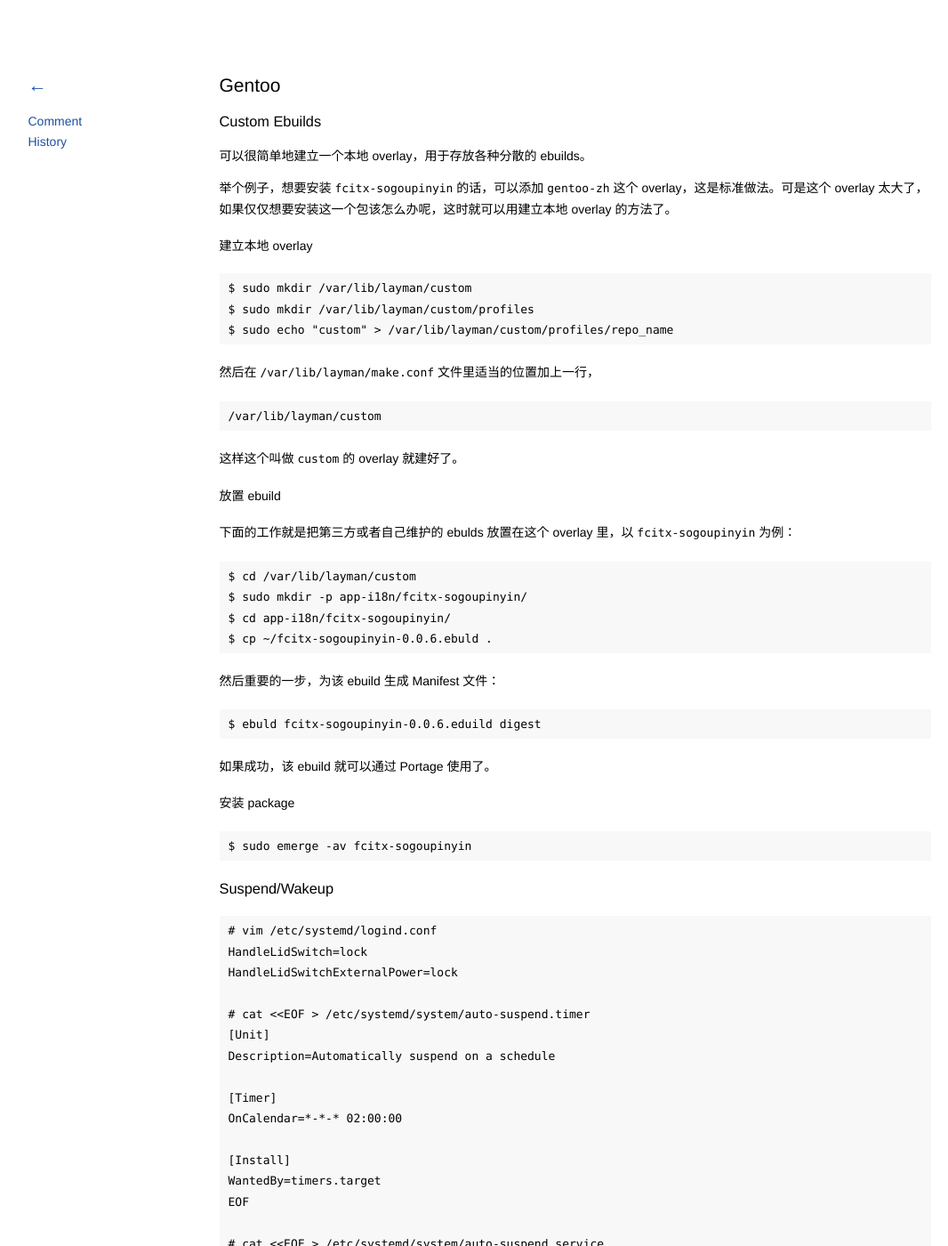
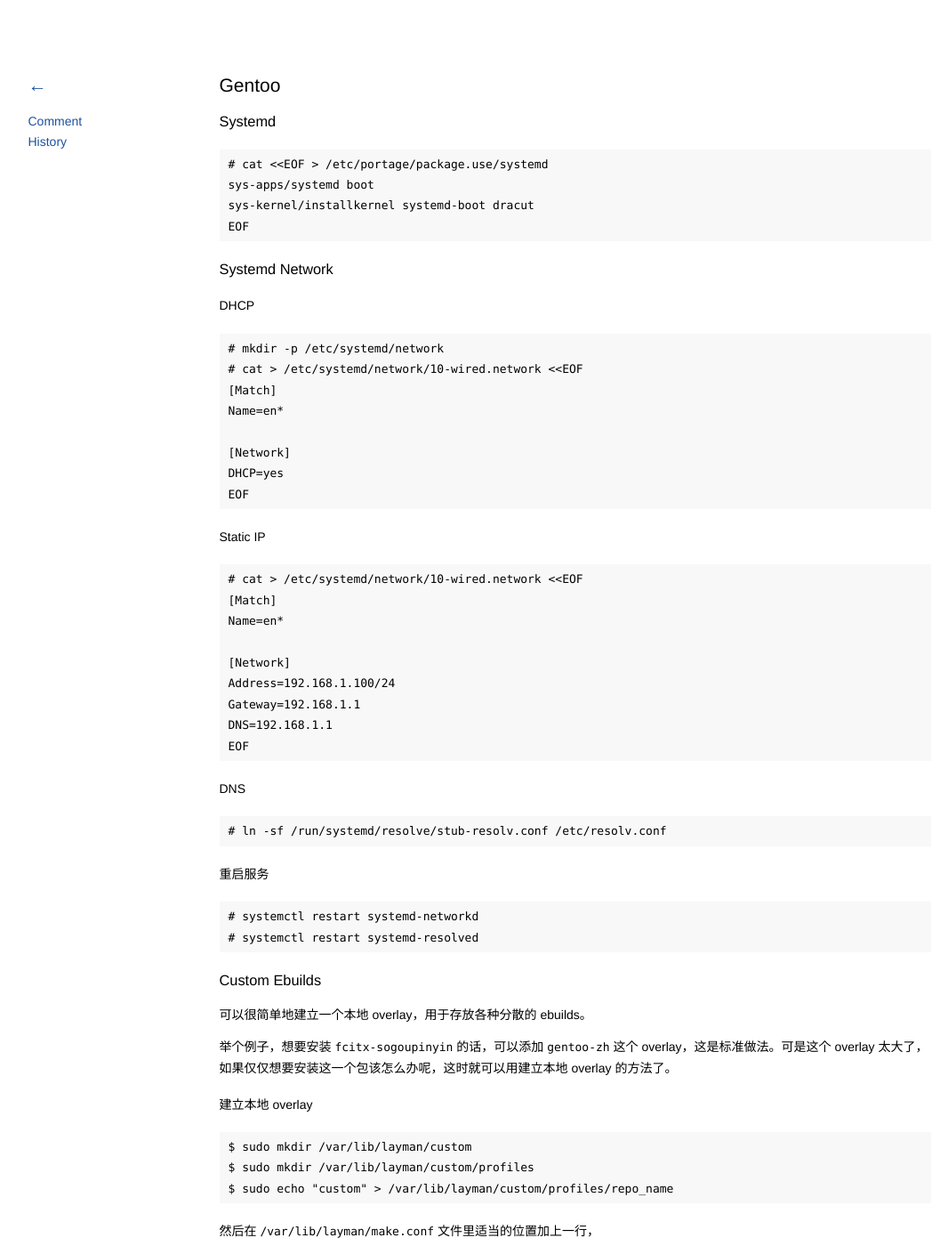
Before and after one commit to kidlj/awei, a Jekyll site: the page built from _wiki/gentoo.md, in a window 1280 px wide and 1400 px high. Shown: the whole window at 89% size, without its empty margins (101-1167 px from the left). Built offline with Jekyll 4.4.1, drawn with Linux system fonts in a browser that asks for light colours.

Commit message:
udpate gentoo wiki

```diff
--- a/_wiki/gentoo.md
+++ b/_wiki/gentoo.md
@@ -1,6 +1,47 @@
 ---
 title: Gentoo
 ---
+
+### Systemd
+
+	# cat <<EOF > /etc/portage/package.use/systemd
+	sys-apps/systemd boot
+	sys-kernel/installkernel systemd-boot dracut
+	EOF
+
+### Systemd Network
+
+#### DHCP
+
+	# mkdir -p /etc/systemd/network
+	# cat > /etc/systemd/network/10-wired.network <<EOF
+	[Match]
+	Name=en*
+
+	[Network]
+	DHCP=yes
+	EOF
+
+#### Static IP
+
+	# cat > /etc/systemd/network/10-wired.network <<EOF
+	[Match]
+	Name=en*
+
+	[Network]
+	Address=192.168.1.100/24
+	Gateway=192.168.1.1
+	DNS=192.168.1.1
+	EOF
+
+#### DNS
+
+	# ln -sf /run/systemd/resolve/stub-resolv.conf /etc/resolv.conf
+
+#### 重启服务
+
+	# systemctl restart systemd-networkd
+	# systemctl restart systemd-resolved
 
 
 ### Custom Ebuilds
```
